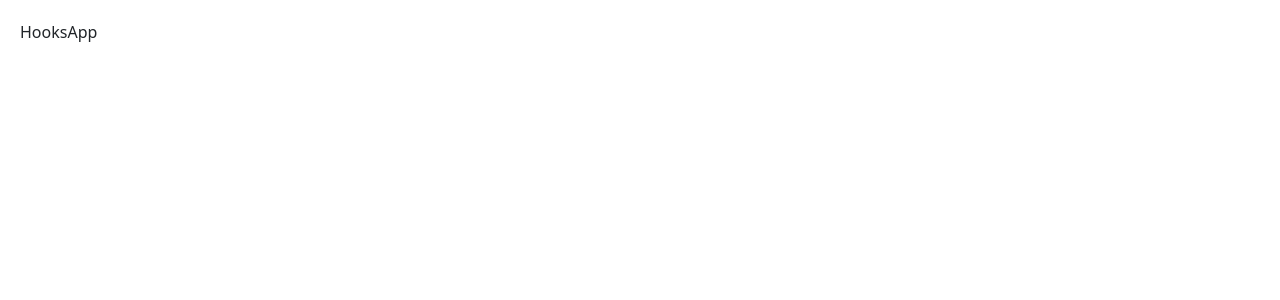
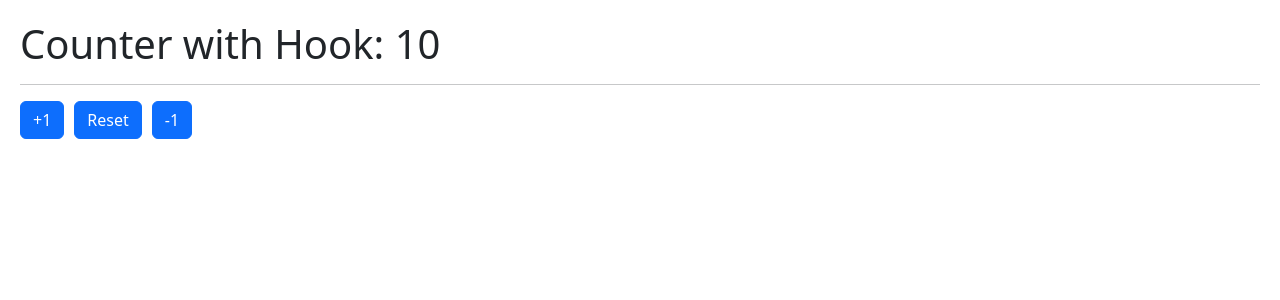
Before and after one commit to DanielTuttos/React-Vite-HooksApp, a React (Vite) app: page / in a window 1280 px wide. Shown: the top 300 px of the page. Built offline with nearby package versions, Linux system fonts and the light colour scheme.

Commit message:
custom hook with useState

```diff
--- /dev/null
+++ b/src/01-useState/CounterApp.jsx
@@ -0,0 +1,26 @@
+import { useState } from "react"
+
+
+export const CounterApp = () => {
+
+    const [counter, setCounter] = useState({
+        counter1: 10,
+        counter2: 20,
+        counter3: 30
+    })
+
+    const { counter1, counter2, counter3 } = counter;
+
+    return (
+        <>
+
+            <h1>Counter1: {counter1} </h1>
+            <h1>Counter2: {counter2} </h1>
+            <h1>Counter3: {counter3} </h1>
+
+            <hr />
+            <button className="btn btn-primary" onClick={() => setCounter({ ...counter, counter1: counter1 + 1 })} >+1</button>
+            {/* <button>-1</button> */}
+        </>
+    )
+}
--- /dev/null
+++ b/src/01-useState/CounterWithCustomHook.jsx
@@ -0,0 +1,28 @@
+import { useCounter } from "../hooks/useCounter"
+
+
+export const CounterWithCustomHook = () => {
+
+    const { counter, increment, decrement, reset } = useCounter();
+
+    return (
+        <>
+            <h1>Counter with Hook: {counter}</h1>
+            <hr />
+            <button
+                className="btn btn-primary"
+                onClick={() => increment(2)}
+            >+1</button>
+            <button
+                className="btn btn-primary"
+                onClick={reset}
+
+            >Reset</button>
+            <button
+                className="btn btn-primary"
+                onClick={() => decrement(2)}
+
+            >-1</button>
+        </>
+    )
+}
--- /dev/null
+++ b/src/hooks/useCounter.js
@@ -0,0 +1,28 @@
+import { useState } from "react"
+
+
+export const useCounter = (initialValue = 10) => {
+
+    const [counter, setCounter] = useState(initialValue);
+
+    const increment = (value = 1) => {
+        setCounter(counter + value)
+    }
+
+    const decrement = (value = 1) => {
+        // if (counter === 0) return;
+        setCounter(counter - value)
+    }
+
+    const reset = () => {
+        setCounter(initialValue)
+    }
+
+
+    return {
+        counter,
+        increment,
+        decrement,
+        reset
+    }
+}
--- a/src/main.jsx
+++ b/src/main.jsx
@@ -1,10 +1,12 @@
 import React from 'react'
 import ReactDOM from 'react-dom/client'
-import { HooksApp } from './HooksApp'
+// import { HooksApp } from './HooksApp'
+// import { CounterApp } from './01-useState/CounterApp'
+import { CounterWithCustomHook } from './01-useState/CounterWithCustomHook'
 import './index.css'
 
 ReactDOM.createRoot(document.getElementById('root')).render(
   <React.StrictMode>
-    <HooksApp />
+    <CounterWithCustomHook />
   </React.StrictMode>
 )
```
